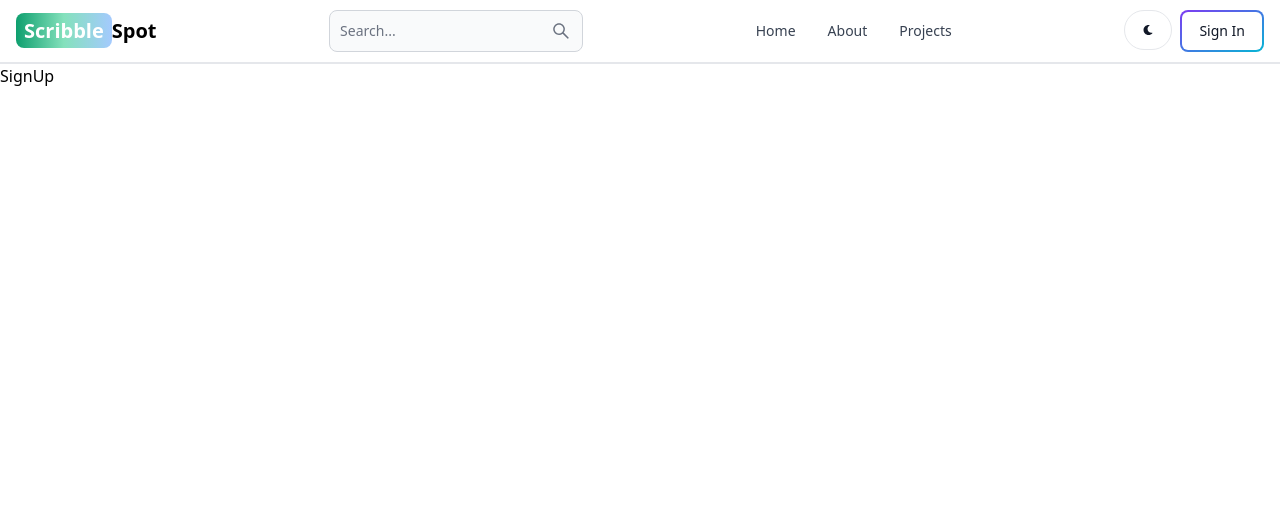
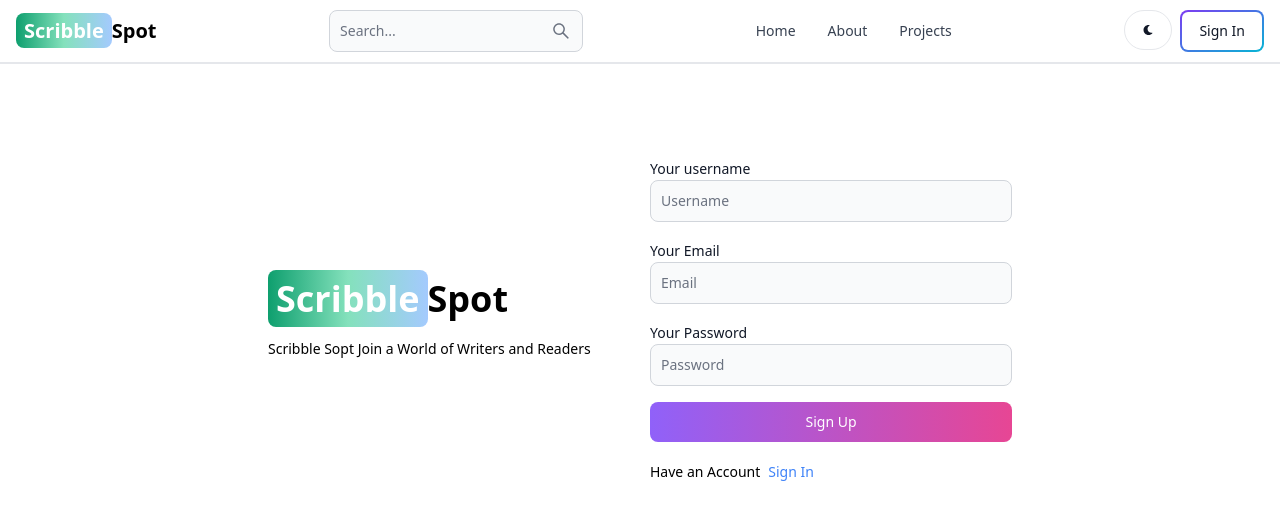
Before and after one commit to Yash-codeAndDev/Scribble-Spot, a React (Vite) app in the folder client/: page /sign-up in a window 1280 px wide. Shown: the top 520 px of the page. Built offline with nearby package versions, Linux system fonts and the light colour scheme.

Commit message:
add loading functionality to signin

```diff
--- a/client/src/pages/SignUp.jsx
+++ b/client/src/pages/SignUp.jsx
@@ -1,9 +1,66 @@
-import React from 'react'
+import { Button, Label, TextInput } from "flowbite-react";
+import React from "react";
+import { Link } from "react-router-dom";
+
+
 
 function SignUp() {
   return (
-    <div>SignUp</div>
-  )
+    <div className="min-h-screen mt-20">
+      <div className="flex p-3 max-w-3xl gap-5 mx-auto flex-col md:flex-row md:items-center">
+        <div className="flex-1">
+          <Link to="/" className="text-4xl font-bold dark:text-white">
+            <span className="px-2 py-1 bg-gradient-to-r from-green-500 via-green-300 to-blue-300 rounded-lg text-white">
+              Scribble
+            </span>
+            Spot
+          </Link>
+          <p className="text-sm mt-5">
+            Scribble Sopt Join a World of Writers and Readers
+          </p>
+        </div>
+
+        <div className="flex-1">
+          <form className="flex flex-col gap-4">
+            <div>
+              <Label value='Your username'/>
+              <TextInput
+                type="text"
+                placeholder="Username"
+                id="username"
+              />
+            </div>
+            <div className="">
+              <Label value='Your Email'/>
+              <TextInput
+                type="text"
+                placeholder="Email"
+                id="email"
+              />
+            </div>
+            <div className="">
+              <Label value='Your Password'/>
+              <TextInput
+                type="text"
+                placeholder="Password"
+                id="password"
+              />
+            </div>
+
+            <Button gradientDuoTone='purpleToPink' type="submit">
+              Sign Up
+            </Button>
+          </form>
+          <div className="flex gap-2 text-sm mt-5 ">
+            <span>Have an Account</span>
+            <Link to='/sign-in' className="text-blue-500" >
+                Sign In
+            </Link>
+          </div>
+        </div>
+      </div>
+    </div>
+  );
 }
 
-export default SignUp
+export default SignUp;
```
